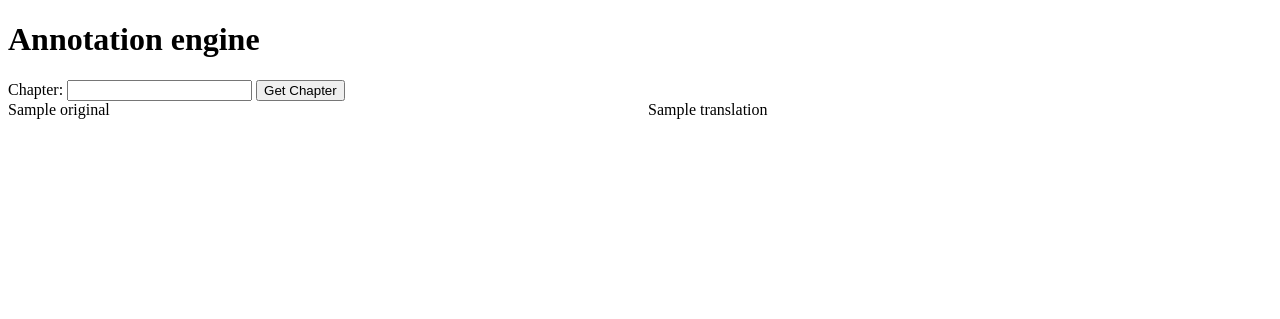
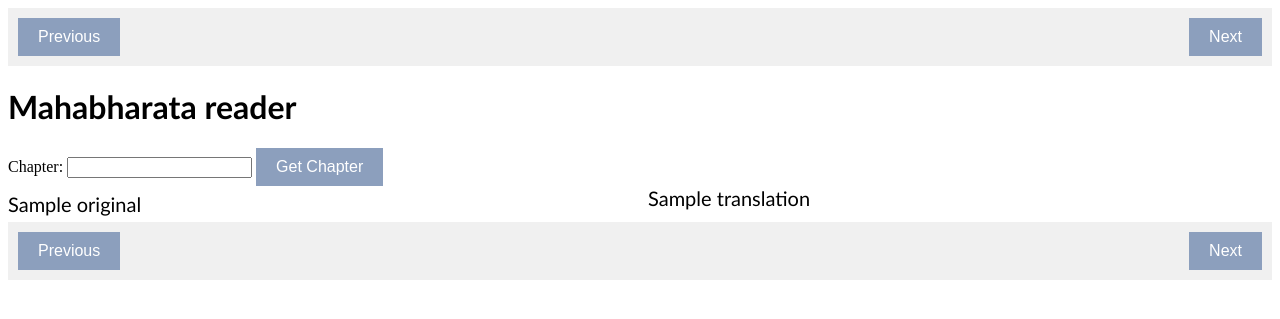
Before and after one commit to amoghpj/mahabharata-experiments, a Flask app: template adiparvan_ganguli_reader/templates/index.html in a window 1280 px wide. Shown: the top 319 px of the page. Run offline with Flask 3, Linux system fonts and the light colour scheme; the template is opened without the code that fills it: most values are stand-ins (such as "Sample title", 1, 10 or a date in 2020); parts of the project's set-up code (start-up, migrations or seed data) failed here and were passed over.

Commit message:
Clean front end of reader.

```diff
--- a/adiparvan_ganguli_reader/app.py
+++ b/adiparvan_ganguli_reader/app.py
@@ -2,10 +2,14 @@ from flask import Flask, render_template, request, redirect, url_for, jsonify
 from flask_sqlalchemy import SQLAlchemy
 import json
 from indic_transliteration import sanscript
+import pandas as pd
 
 app = Flask(__name__)
 app.config['SQLALCHEMY_DATABASE_URI'] = 'sqlite:///annotations.db'
 db = SQLAlchemy(app)
+
+
+verse_mapper_df = pd.read_csv("data/mapper_fixed.csv")
 
 # Load your JSON data
 with open('./data/adiparvan.json', 'r') as infile:
@@ -17,23 +21,74 @@ with open('./data/ganguli.json', 'r') as infile:
 @app.route('/', methods=['POST',"GET"])
 def index():
     # Set default to first chapter and first verse
-    default_chapter = 1  # Assuming chapters are indexed from 0
-    # Fetch the default verse
-    chapter = int(request.args.get('chapter', "1").strip())
+    if request.method == "POST":
+        for button in ["header_prev","footer_prev","header_next","footer_next"]:
+            chapter = request.form.get(button, None)
+            if chapter is not None:
+                chapter = int(chapter)
+                if "prev" in button:
+                    prevchapter = chapter - 1
+                    if prevchapter > 0:
+                        chapter = prevchapter
+                if "next" in button:
+                    nextchapter = chapter + 1
+                    if nextchapter <= verse_mapper_df.GanguliArabic.max():
+                        chapter = nextchapter
+                break
+    else:
+        default_chapter = 1  # Assuming chapters are indexed from 0
+        # Fetch the default verse
+        chapter = int(request.args.get('chapter', "1").strip())
 
-    original, translation = process_verse(chapter)
+    original, translation = process_chapter(chapter)
     return render_template("index.html",
                            original = original,
-                           translation = translation)
+                           translation = translation,
+                           chapter = chapter
+                           )
 
+@app.route('/', methods=['POST',"GET"])
+def getPrevious():
+    # Set default to first chapter and first verse
+        original, translation = process_chapter(chapter)
+        return render_template("index.html",
+                               original = original,
+                               translation = translation,
+                               chapter = chapter)
 
-def process_verse(chapter):
+def _insert_sloka_number(v):
+    return """<div class="item v_num">""" + f'{v["chapter"]}.{v["sloka_number"]}.{v["verse_type_indicator"]}' + "</div>"
+
+def critical_edition_verses(chapter):
+    filter_ = verse_mapper_df[verse_mapper_df.GanguliArabic == chapter]
+
+    ce_chapter, ce_vstart, ce_vend = filter_.CE.values[0],\
+        filter_.CE_vstart.values[0],\
+        filter_.CE_vend.values[0]
+    print(chapter, ce_chapter)
+    # total_chapter_length = len([v for v in original if v["chapter"] == ce])
+    if ce_chapter == -1:
+        return("")
+    if ce_vend == -1:
+        verses = [_insert_sloka_number(v)+
+                  v["text"] for v in original\
+                  if ((v["chapter"] == ce_chapter) and ((v["sloka_number"] + 1) >= ce_vstart))]
+        return(verses)
+    else:
+        verses = [_insert_sloka_number(v) + v["text"] for v in original\
+                  if ((v["chapter"] == ce_chapter)\
+                      and ((v["sloka_number"] + 1) >= ce_vstart)\
+                      and ((v["sloka_number"] + 1) <= ce_vend)
+                      )]
+        return(verses)
+
+def process_chapter(chapter):
     """
-    :returns:
+    Chapter refers to the Ganguli chapter.
+    Extract the mapped verses in the critical edition to match this chapter definition
     """
 
-    _original = "<br>".join([v["text"] for v in original\
-                       if ((v["chapter"] == chapter))])
+    _original = "<br>".join(critical_edition_verses(chapter))
     _translation = [v["content"].replace("\n","<br>") for v in translation\
                        if ((v["chapter"] == chapter))][0]
 
--- a/adiparvan_ganguli_reader/templates/index.html
+++ b/adiparvan_ganguli_reader/templates/index.html
@@ -3,40 +3,85 @@
 <head>
     <meta charset="UTF-8">
     <meta name="viewport" content="width=device-width, initial-scale=1.0">
-    <title>Adiparvan translation</title>
+    <title>Mahabharata reader</title>
     <script src="https://code.jquery.com/jquery-3.6.0.min.js"></script>
 </head>
 <body>
+    <header>
+        <div class="nav">
+          <form method="POST" action="{{ url_for('index') }}">
+            <button name="header_prev" class="prev" type="submit" value="{{ chapter }}">Previous</button>
+          </form>
+          <form method="POST" action="{{ url_for('index') }}">
+            <button name="header_next" class="next" type="submit" value="{{ chapter }}">Next</button>
+          </form>
+
+        </div>
+    </header>
+
     <style>
      .grid {
        display: grid;
        grid-template-columns: 1fr 1fr;   /* two equal columns */
        gap: 16px;
+       font-family: "Optima","Arial", sans-serif;
+
      }
+     header, footer {
+         padding: 10px;
+         background-color: #f0f0f0;
+     }
+    .nav {
+        display: flex;
+        justify-content: space-between; /* Space the buttons apart */
+    }
+     button {
+         padding: 10px 20px;
+         border: none;
+         background-color: #8c9fbd;
+         color: white;
+         cursor: pointer;
+         font-size: 16px;
+    }
+     button:hover {
+         background-color: #576273; /* Darker blue on hover */
+     }
+
       outer {
           display:flex;
       }
-      original {
-            /* padding: 20px;  */
-            width: 50%;
-          flex: 1;
-          float:left;
+      .v_num {
+          color: #aa7711;
+          font-size: 12px;
+          float: left;
+          margin-right: 5px;
+      }
+      .original {
+          /*   /\* padding: 20px;  *\/ */
+          /*   width: 50%; */
+          /* flex: 1;   */
+          /* float:left;- */
             /* text-align: center; /\* Center the text horizontally *\/ */
+          font-size: 20px;
+          line-height: 1.8;
+          display: inline-block;
       }
-      translation {
-          /* padding: 20px;  */
-          width: 50%;
-          flex: 1;
-          float: right;
+      h1 {
+       font-family: "Optima","Arial", sans-serif;
 
-          /* text-align: center; /\* Center the text horizontally *\/ */
       }
+      .translation
+      {
+       font-family: "Optima","Arial", sans-serif;
+          font-size: 20px;
+      }
+
       .underline {
           text-decoration: underline;
       }
     </style>
 
-    <h1>Annotation engine</h1>
+    <h1>Mahabharata reader</h1>
 
     <form id="shloka-form">
         Chapter: <input type="number" name="chapter" value="{{ chapter }}" required>
@@ -44,9 +89,20 @@
     </form>
 
     <div class="grid">
-      <div class="left">{{ original | safe }}</div>  <!-- Display the selected verse -->
+      <div class="item original">{{ original | safe }}</div>
+     <div class="item translation">{{ translation | safe }}</div>
+    </div>
+    <footer>
+        <div class="nav">
+          <form method="POST" action="{{ url_for('index') }}">
+            <button name="footer_prev" class="prev" type="submit" value="{{ chapter }}">Previous</button>
+          </form>
+          <form method="POST" action="{{ url_for('index') }}">
+            <button name="footer_next" class="next" type="submit" value="{{ chapter }}">Next</button>
+          </form>
 
-      <div class="right">{{ translation | safe }}</div>  <!-- Display the selected verse -->
-    </div>
+        </div>
+    </footer>
+
 </body>
 </html>
```
Also changed, not shown: 1 other file.
